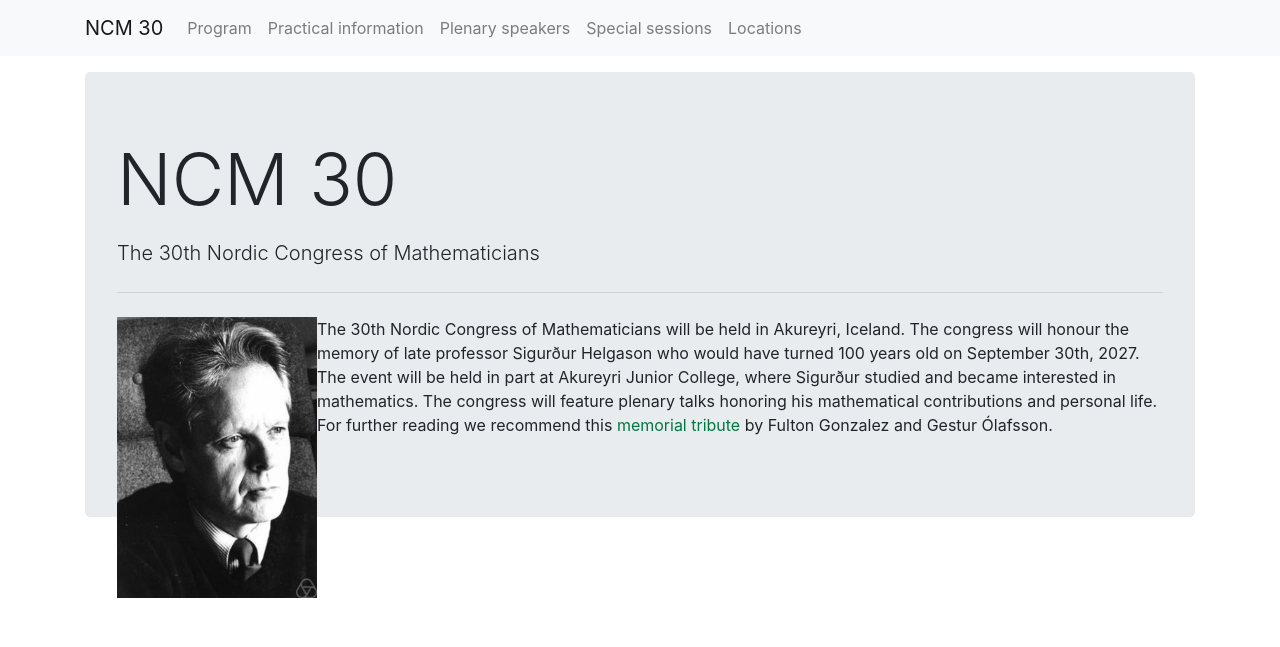
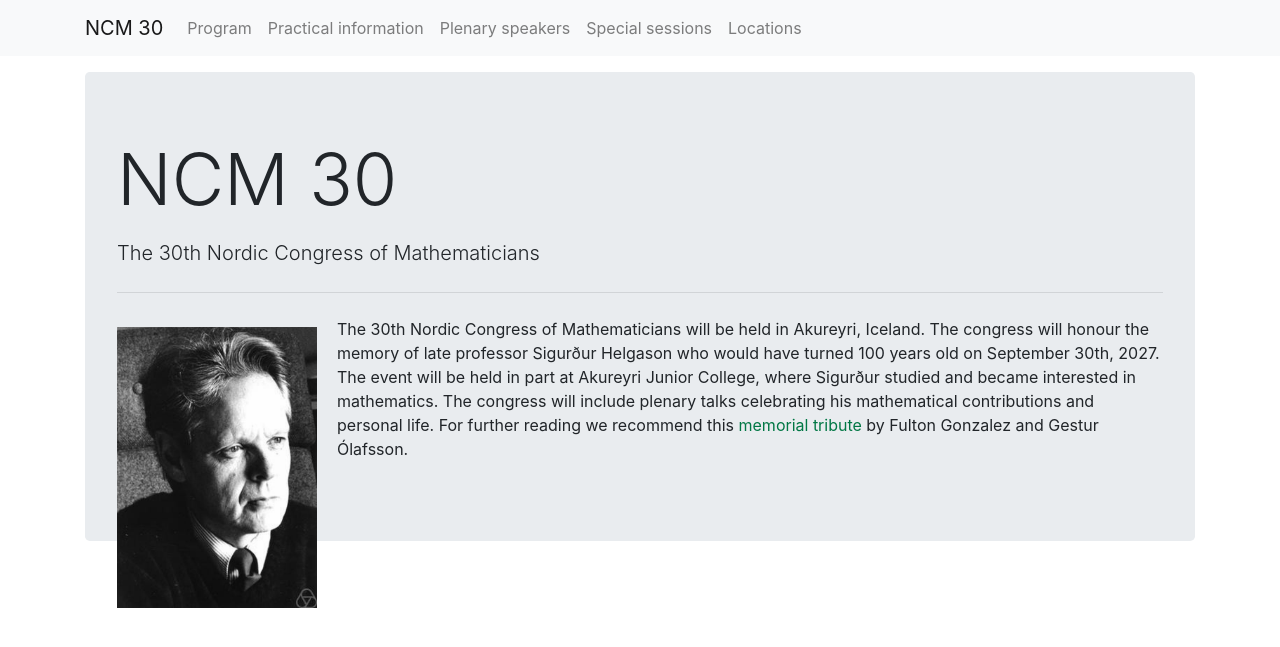
Before and after one commit to IslenskaStaerdfraedafelagid/ncm30-website, a Jekyll site: the page built from index.md, in a window 1280 px wide. Shown: the top 647 px of the page. Built offline with Jekyll 4.4.1, drawn with Linux system fonts in a browser that asks for light colours.

Commit message:
Update index.md

```diff
--- a/index.md
+++ b/index.md
@@ -1,5 +1,5 @@
 ---
 layout: home
 ---
-![MA]({{ '/assets/images/Sigurdur_Helgason.jpeg' | relative_url }}){: width="200" style="float: left; max-width: 100%; height: auto; display: block;" }
-The 30th Nordic Congress of Mathematicians will be held in Akureyri, Iceland. The congress will honour the memory of late professor Sigurður Helgason who would have turned 100 years old on September 30th, 2027.  The event will be held in part at Akureyri Junior College, where Sigurður studied and became interested in mathematics. The congress will feature plenary talks honoring his mathematical contributions and personal life. For further reading we recommend this <a href="https://www.ams.org/notices/202410/rnoti-p1349.pdf"> memorial tribute </a> by Fulton Gonzalez and Gestur Ólafsson.
+![MA]({{ '/assets/images/Sigurdur_Helgason.jpeg' | relative_url }}){: width="200" style="float: left; margin: 10px 20px 10px 0; max-width: 100%; height: auto; display: block;" }
+The 30th Nordic Congress of Mathematicians will be held in Akureyri, Iceland. The congress will honour the memory of late professor Sigurður Helgason who would have turned 100 years old on September 30th, 2027.  The event will be held in part at Akureyri Junior College, where Sigurður studied and became interested in mathematics. The congress will include plenary talks celebrating his mathematical contributions and personal life. For further reading we recommend this <a href="https://www.ams.org/notices/202410/rnoti-p1349.pdf"> memorial tribute </a> by Fulton Gonzalez and Gestur Ólafsson.
```
